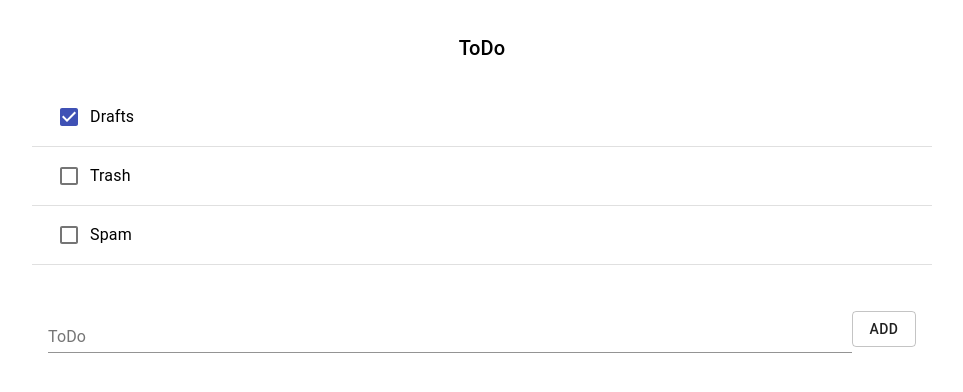
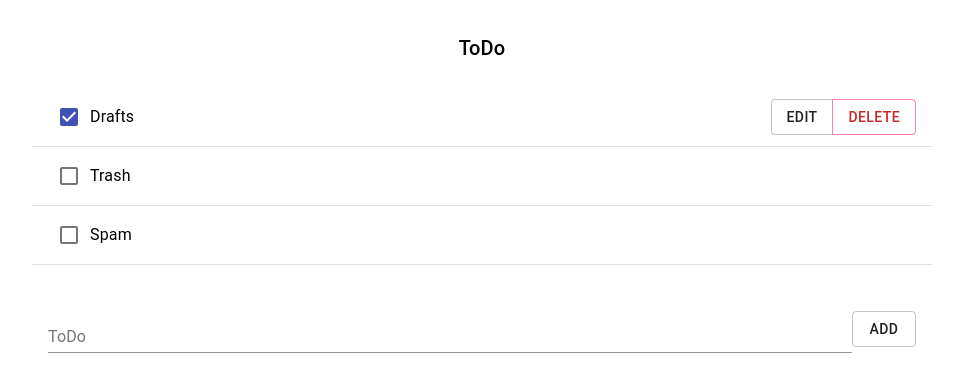
Before and after one commit to shirai02/react_todo, a React (Create React App) app in the folder react-app/: page / in a window 1280 px wide. Both pictures are taken after a click on the element 227 px from the left and 117 px from the top of the page. Shown: the top 392 px of the page, without its empty margins (158-1121 px from the left). Built offline with nearby package versions, Linux system fonts and the light colour scheme.

Commit message:
edit/deleteボタン実装

```diff
--- a/react-app/src/body/index.js
+++ b/react-app/src/body/index.js
@@ -1,6 +1,7 @@
 import React, { useState } from 'react';
-import { Typography, List, ListItem, ListItemIcon, ListItemText, Divider, Checkbox, TextField, Button } from '@material-ui/core';
-import { InboxIcon, DraftsIcon } from '@material-ui/icons';
+import { Typography, List, ListItem, ListItemIcon, ListItemText, Divider, Checkbox, TextField, Button, ButtonGroup } from '@material-ui/core';
+import red from '@material-ui/core/colors/red'
+import { HighlightOff } from '@material-ui/icons';
 import useStyles from './style';
 
 //ToDo Grid Layout使う
@@ -10,6 +11,7 @@ import useStyles from './style';
 function TodoListItem(props) {
 
     const [checked, setChecked] = useState(false);
+    // const [displayButton, setDisplayButton] = useState(false);
 
     return (
         <React.Fragment>
@@ -25,6 +27,16 @@ function TodoListItem(props) {
                     }}
                 />
                 <ListItemText primary={props.text} />
+                {checked ? (
+                    <ButtonGroup aria-label="outlined primary button group">
+                        <Button>
+                            edit
+                        </Button>
+                        <Button color="secondary" style={{ color: red[800] }}>
+                            delete
+                    </Button>
+                    </ButtonGroup>
+                ) : null}
             </ListItem>
             <Divider />
         </React.Fragment>
```
